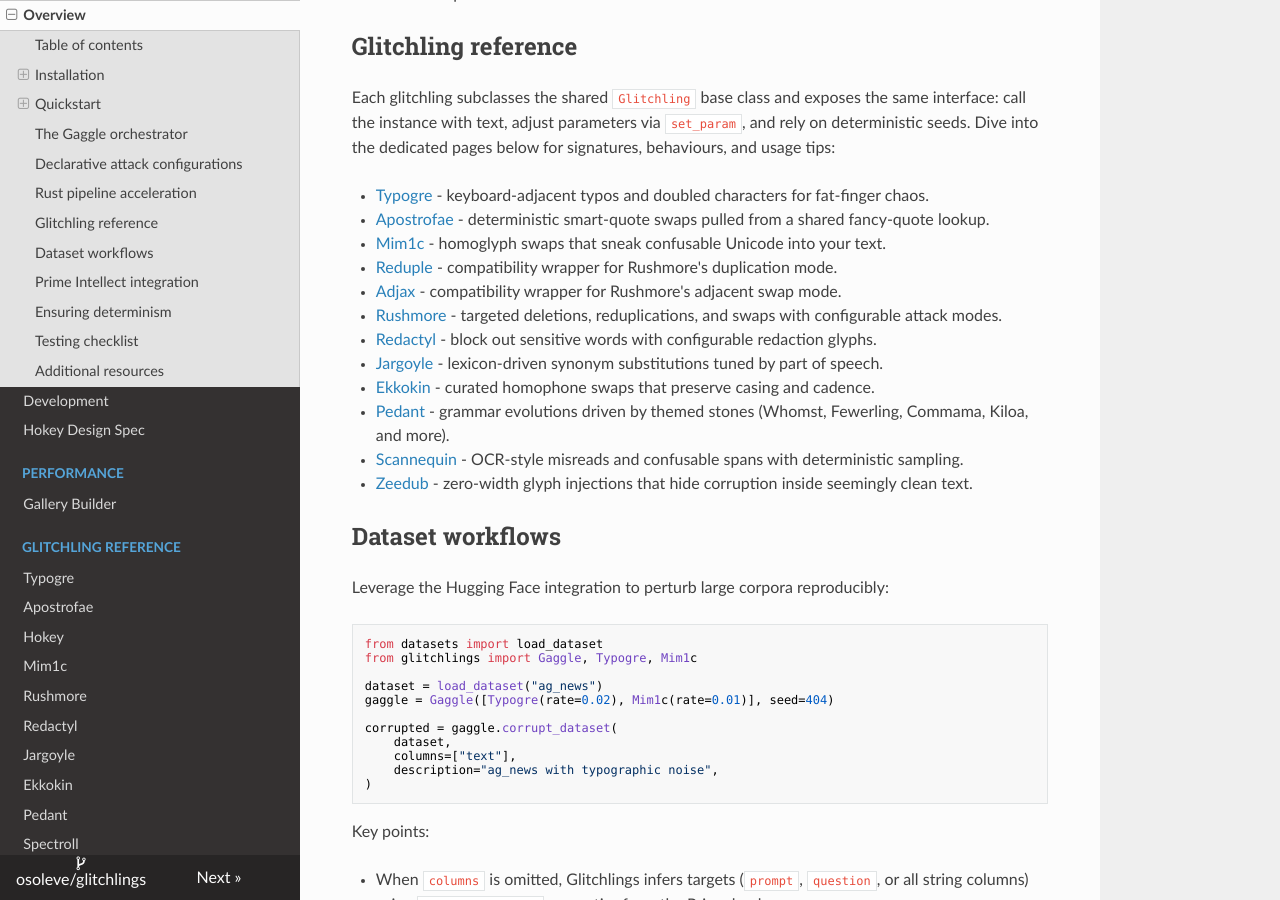
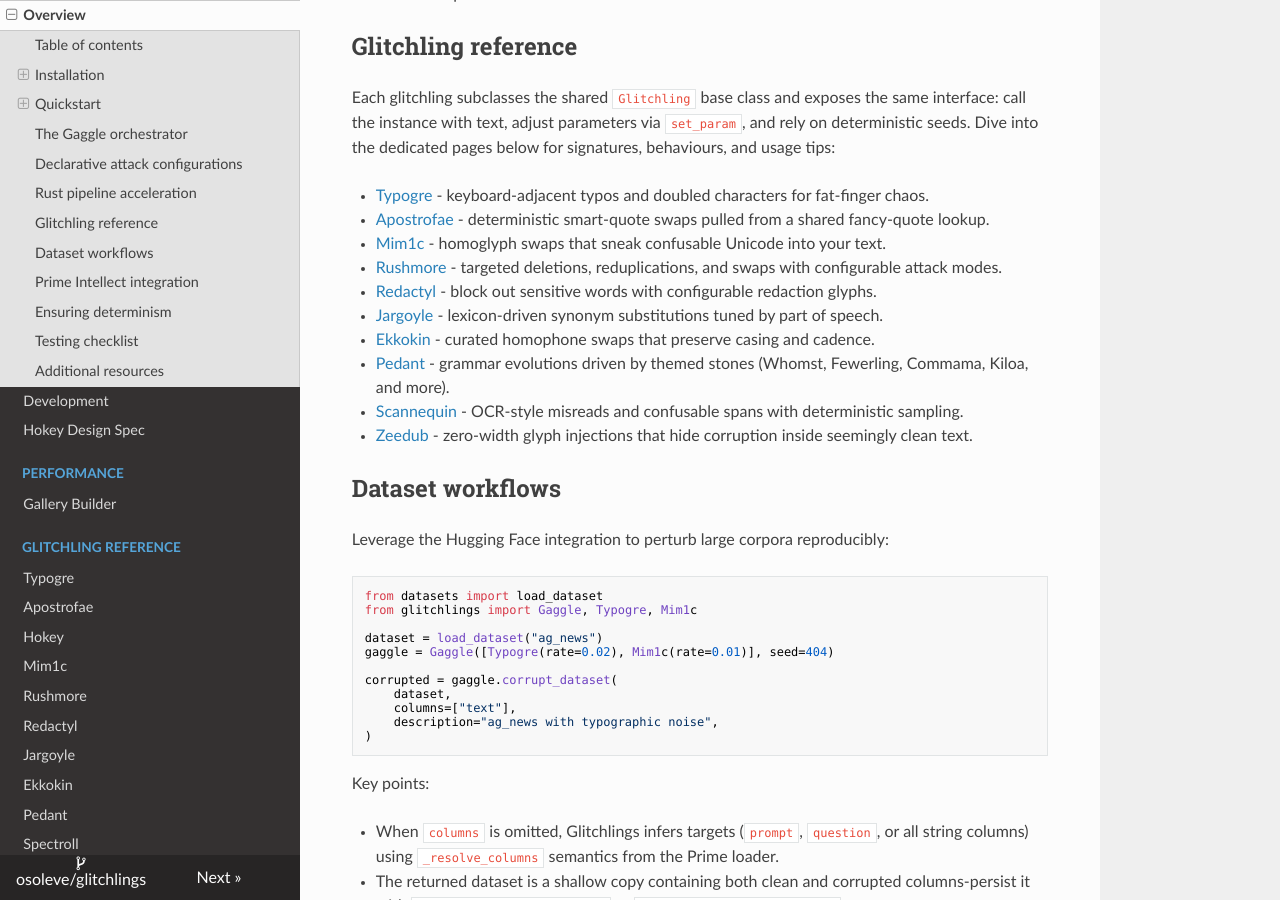
Before and after one commit to osoleve/glitchlings, an MkDocs documentation site: the page built from docs/index.md, in a window 1280 px wide and 900 px high, scrolled down 4649 px. Built offline with MkDocs 1.6.1, drawn with Linux system fonts in a browser that asks for light colours; nearby versions of some CDN libraries.

Commit message:
Remove Reduple and Adjax from documentation index
Removed Reduple and Adjax entries from the index.

```diff
--- a/docs/index.md
+++ b/docs/index.md
@@ -177,8 +177,6 @@ Each glitchling subclasses the shared `Glitchling` base class and exposes the sa
 - [Typogre](glitchlings/typogre.md) - keyboard-adjacent typos and doubled characters for fat-finger chaos.
 - [Apostrofae](glitchlings/apostrofae.md) - deterministic smart-quote swaps pulled from a shared fancy-quote lookup.
 - [Mim1c](glitchlings/mim1c.md) - homoglyph swaps that sneak confusable Unicode into your text.
-- [Reduple](glitchlings/reduple.md) - compatibility wrapper for Rushmore's duplication mode.
-- [Adjax](glitchlings/adjax.md) - compatibility wrapper for Rushmore's adjacent swap mode.
 - [Rushmore](glitchlings/rushmore.md) - targeted deletions, reduplications, and swaps with configurable attack modes.
 - [Redactyl](glitchlings/redactyl.md) - block out sensitive words with configurable redaction glyphs.
 - [Jargoyle](glitchlings/jargoyle.md) - lexicon-driven synonym substitutions tuned by part of speech.
```
